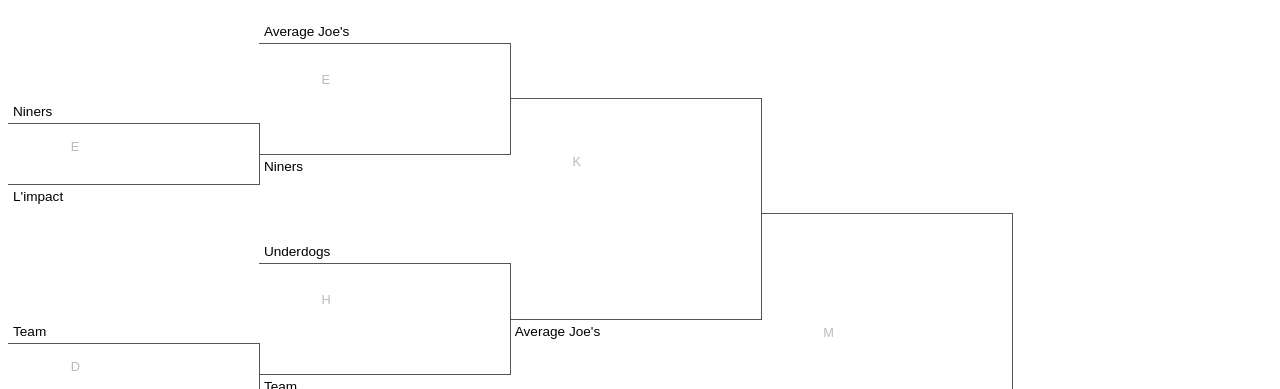
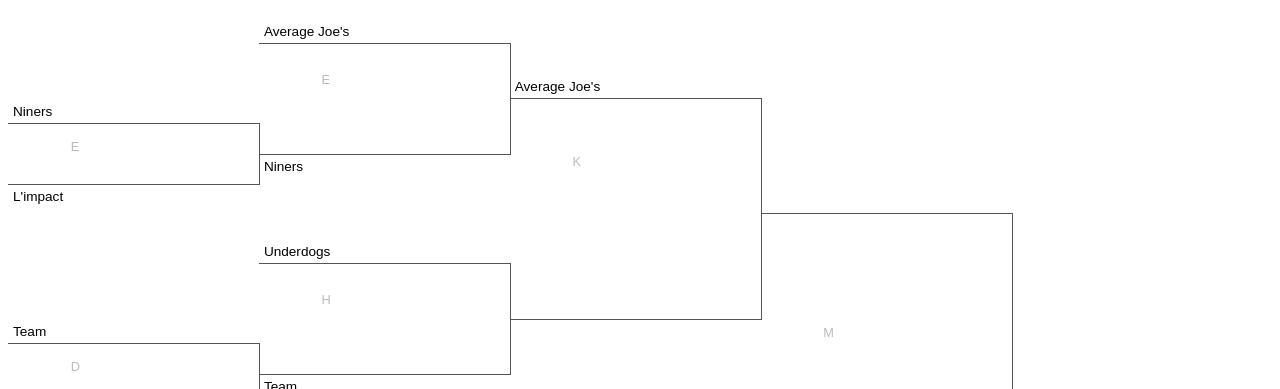
Before and after one commit to Coder206/bracket, a plain HTML site: page index.html in a window 1280 px wide. Shown: the top 389 px of the page. Drawn offline with Linux system fonts and the light colour scheme.

Commit message:
Add files via upload

```diff
--- a/index.html
+++ b/index.html
@@ -198,7 +198,7 @@
             </div>
             <div class="r3">
                 <div>
-                    <div class="bracketbox"><span class="info">K</span><span class="teama"></span><span class="teamb">Average Joe's</span></div>
+                    <div class="bracketbox"><span class="info">K</span><span class="teama">Average Joe's</span><span class="teamb"></span></div>
                 </div>
                 <div>
                     <div class="bracketbox"><span class="info">J</span><span class="teama">Globo Gym</span><span class="teamb">Fergalicious Fairies</span></div>
```
